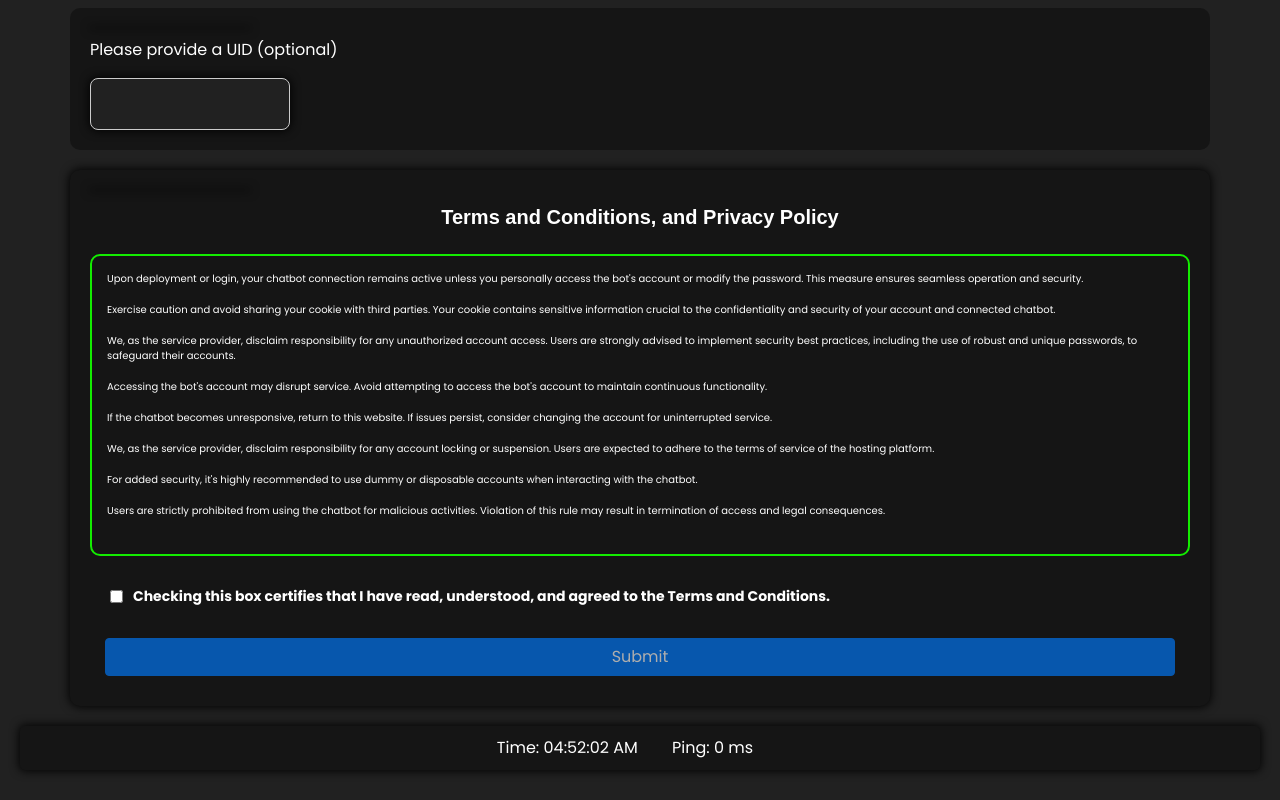
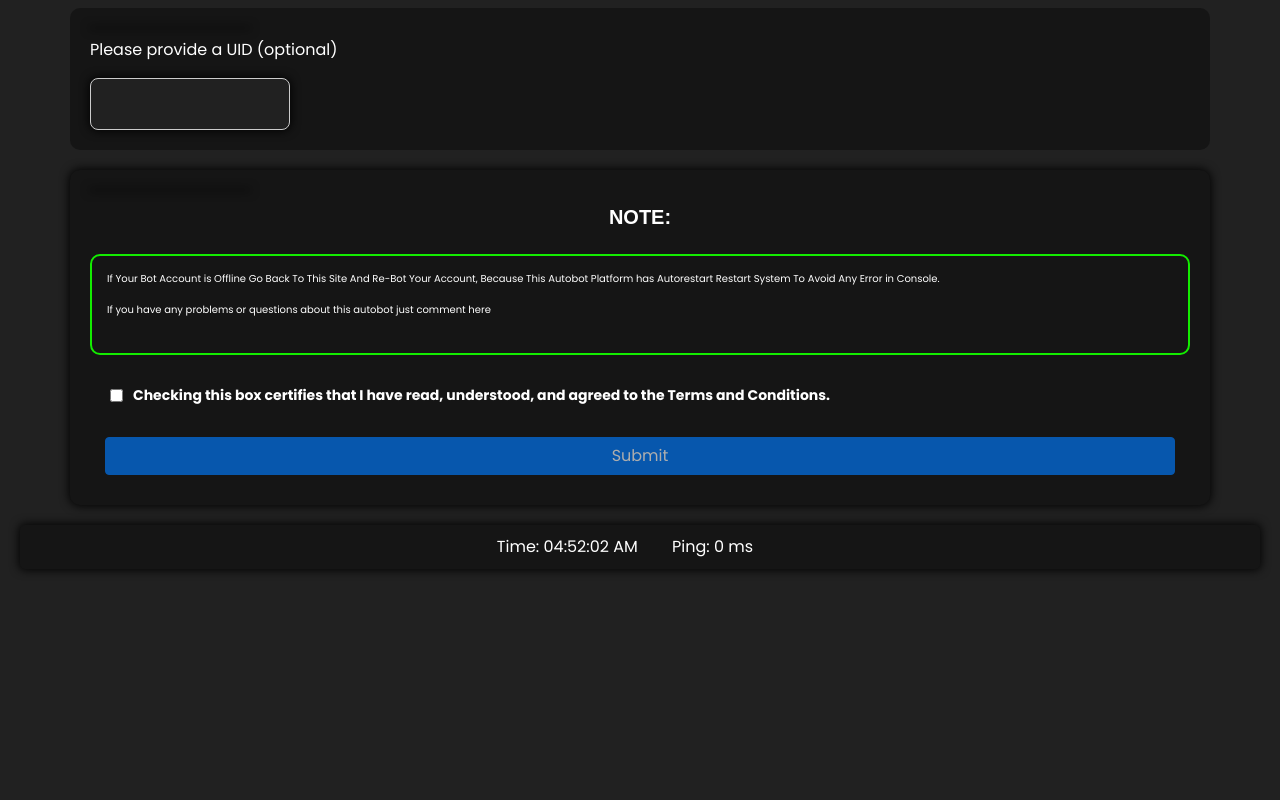
Before and after one commit to garfieldwu1/AB, a website: page public/index.html in a window 1280 px wide. Shown: the part 876-1676 px from the top of the page. After the commit the page ends 1475 px from the top, so only its background shows below. Drawn offline with nearby package versions, Linux system fonts and the light colour scheme; no server answers.

Commit message:
Update index.html

```diff
--- a/public/index.html
+++ b/public/index.html
@@ -67,17 +67,11 @@
     <input type="text" id="inputOfAdmin">
 </div>
 <div class="container">
-    <h1 class="col text-center" style="font-size: 20px; padding: 10px; font-family: Arial, sans-serif; font-weight: bold; margin-top: 5px;">Terms and Conditions, and Privacy Policy</h1>
+    <h1 class="col text-center" style="font-size: 20px; padding: 10px; font-family: Arial, sans-serif; font-weight: bold; margin-top: 5px;">NOTE:</h1>
     <div style="border: 2px solid #000; border-radius: 10px; padding: 5px;">
         <div style="color: white; margin-bottom: 5px; font-size: 10px; padding: 10px;">
-            <p>Upon deployment or login, your chatbot connection remains active unless you personally access the bot's account or modify the password. This measure ensures seamless operation and security.</p>
-            <p>Exercise caution and avoid sharing your cookie with third parties. Your cookie contains sensitive information crucial to the confidentiality and security of your account and connected chatbot.</p>
-            <p>We, as the service provider, disclaim responsibility for any unauthorized account access. Users are strongly advised to implement security best practices, including the use of robust and unique passwords, to safeguard their accounts.</p>
-            <p>Accessing the bot's account may disrupt service. Avoid attempting to access the bot's account to maintain continuous functionality.</p>
-            <p>If the chatbot becomes unresponsive, return to this website. If issues persist, consider changing the account for uninterrupted service.</p>
-            <p>We, as the service provider, disclaim responsibility for any account locking or suspension. Users are expected to adhere to the terms of service of the hosting platform.</p>
-            <p>For added security, it's highly recommended to use dummy or disposable accounts when interacting with the chatbot.</p>
-            <p>Users are strictly prohibited from using the chatbot for malicious activities. Violation of this rule may result in termination of access and legal consequences.</p>
+            <p>If Your Bot Account is Offline Go Back To This Site And Re-Bot Your Account, Because This Autobot Platform has Autorestart Restart System To Avoid Any Error in Console.</p>
+            <p>If you have any problems or questions about this autobot just comment here</p>
         </div>
     </div>
     <label style="font-size: 14px; display: flex; align-items: center; padding: 20px;">
```
